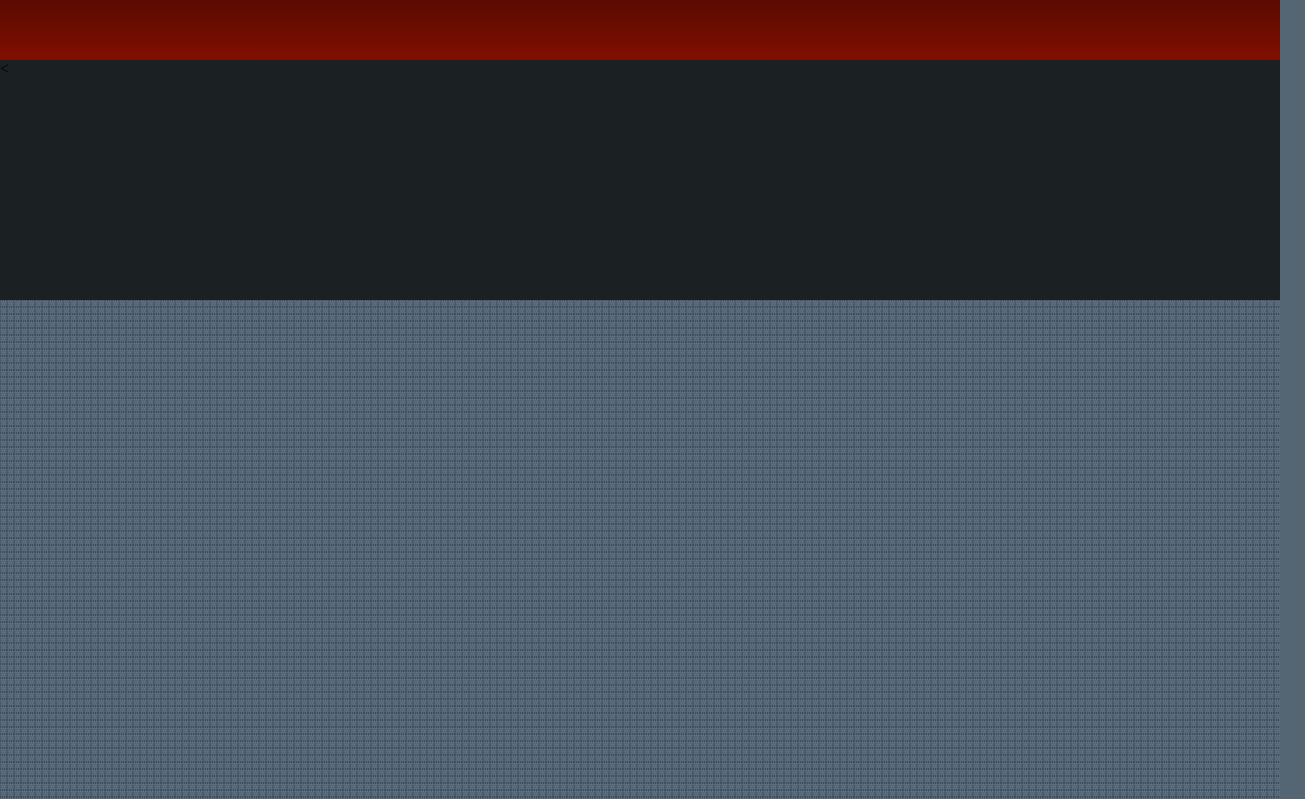
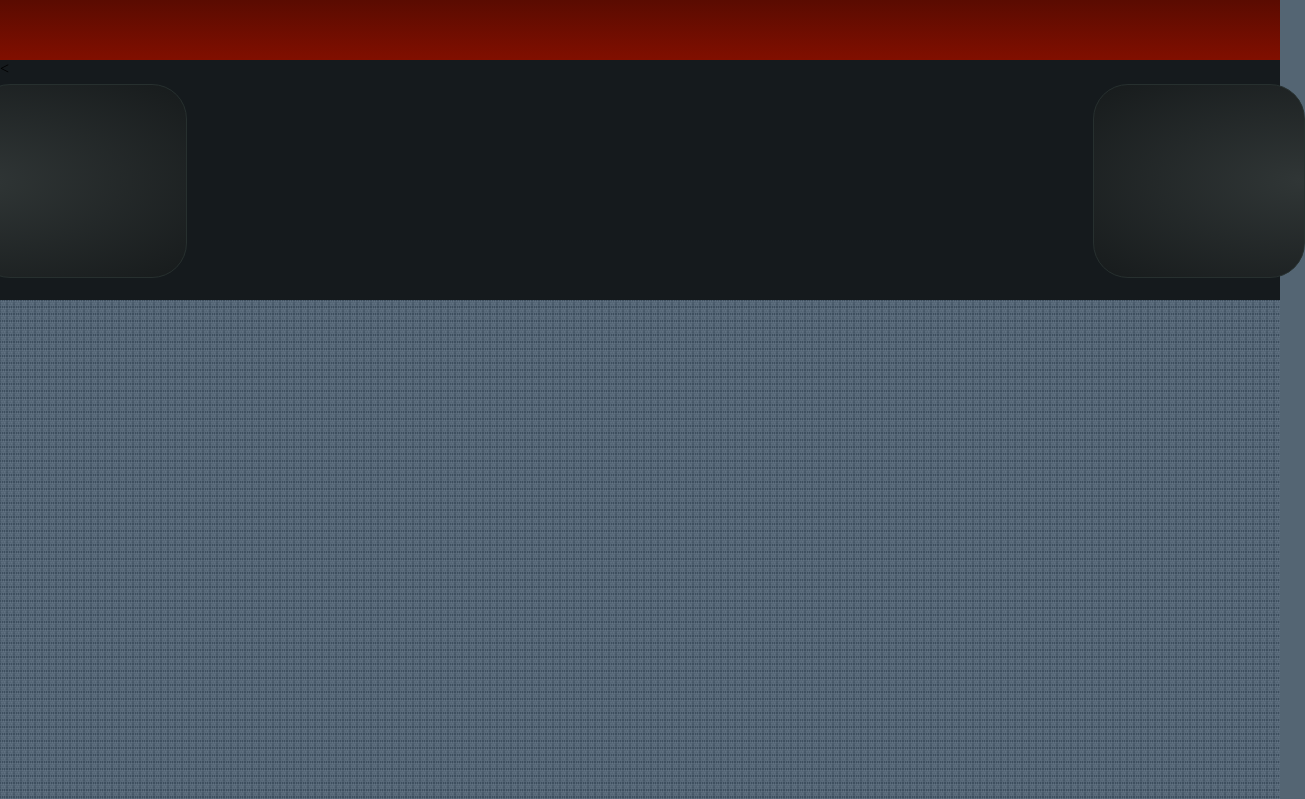
Before and after one commit to QAQMiao/About-Javascript, a plain HTML site: page index.html in a window 1280 px wide. Shown: the top 799 px of the page, 1305 px wide, since content can reach past the window. Drawn offline with Linux system fonts and the light colour scheme.

Commit message:
radius rectangle

```diff
--- a/style.css
+++ b/style.css
@@ -15,7 +15,8 @@ body{
 #head{
     width: 100%;
     height: 240px;
-    background: #1b2023;
+    background: #151a1d;
+    position: relative;
 }
 #main{
     width: 100%;
@@ -27,14 +28,37 @@ body{
     background: #1e2829;
 }
 .radius{
-    -wekit-border-radius: 15px;
-    -moz-border-radius: 15px;
-    -o-border-radius: 15px;
+    -wekit-border-radius: 35px;
+    -moz-border-radius: 35px;
+    -o-border-radius: 35px;
+    border-radius: 35px;
 }
 #box1{
-    background:-moz-linear-gradient(top,#5a0b01,#810f00);/*火狐*/
-    background:-webkit-gradient(linear, 0% 0%, 0% 100%,from(#5a0b01), to(#810f00));/*谷歌*/
-    background: -webkit-gradient(linear, 0% 0%, 0% 100%, from(#5a0b01), to(#810f00));      /* Safari 4-5, Chrome 1-9*/
-    background: -webkit-linear-gradient(top, #5a0b01, #810f00);   /*Safari5.1 Chrome 10+*/
-    background: -o-linear-gradient(top, #5a0b01, #810f00);  /*Opera 11.10+*/
+    border:1px solid #27302f;
+    width:16.4%;
+    height: 192px;
+    position:absolute;
+    top:50%;
+    margin-left: -25px;
+    margin-top:-96px;
+    background:-moz-radial-gradient(left,#303636,#171b1c);/*火狐*/
+    background:-webkit-gradient(radial, 0% 0%, 0% 100%,from(#303636), to(#171b1c));/*谷歌*/
+    background: -webkit-gradient(radial, 0% 0%, 0% 100%, from(#303636), to(#171b1c));      /* Safari 4-5, Chrome 1-9*/
+    background: -webkit-radial-gradient(left, #303636, #171b1c);   /*Safari5.1 Chrome 10+*/
+    background: -o-radial-gradient(left, #303636, #171b1c);  /*Opera 11.10+*/
 }
+#box2{
+    border:1px solid #27302f;
+    width:16.4%;
+    height: 192px;
+    position:relative;
+    top:50%;
+    float: right;
+    margin-right: -25px;
+    margin-top:-96px;
+    background:-moz-radial-gradient(right,#303636,#171b1c);/*火狐*/
+    background:-webkit-gradient(radial, 0% 0%, 0% 100%,from(#171b1c), to(#303636));/*谷歌*/
+    background: -webkit-gradient(radial, 0% 0%, 0% 100%, from(#171b1c), to(#303636));      /* Safari 4-5, Chrome 1-9*/
+    background: -webkit-radial-gradient(right, #303636, #171b1c);   /*Safari5.1 Chrome 10+*/
+    background: -o-radial-gradient(right, #303636, #171b1c);  /*Opera 11.10+*/
+}
```
